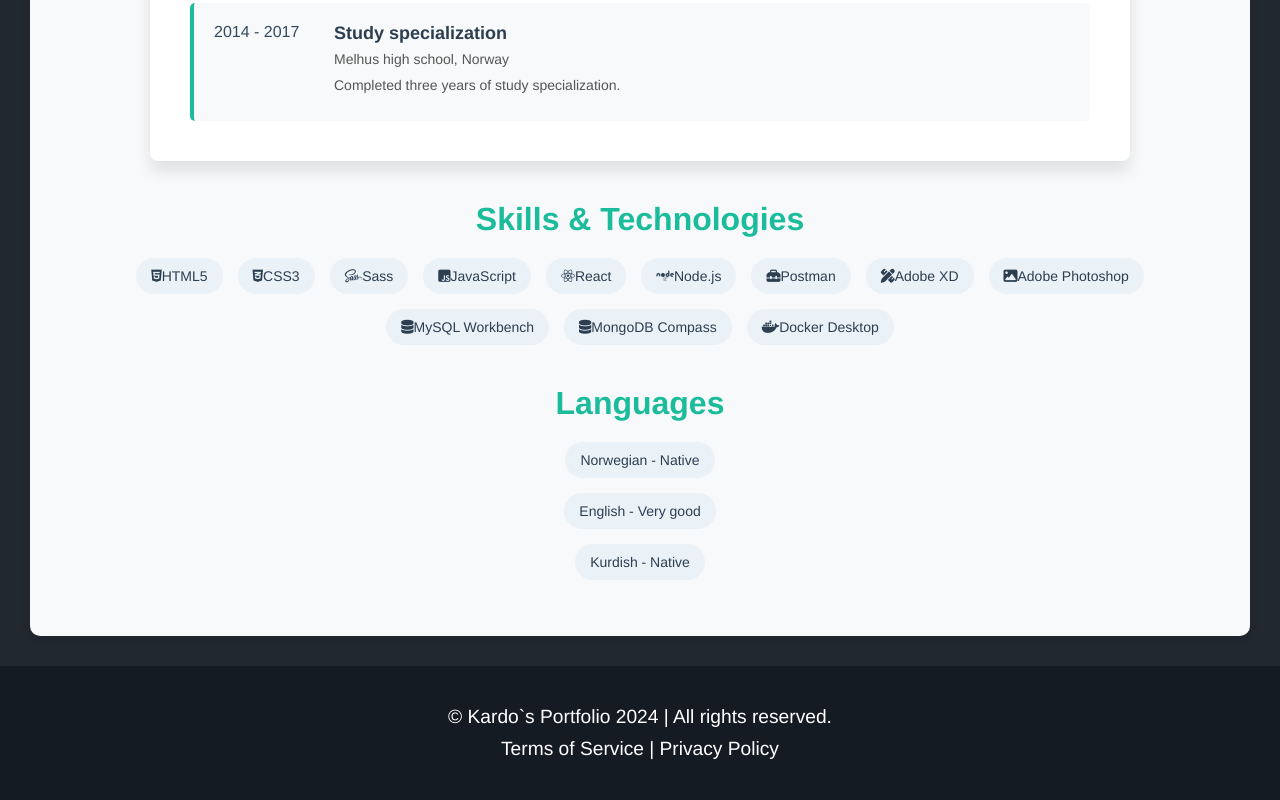
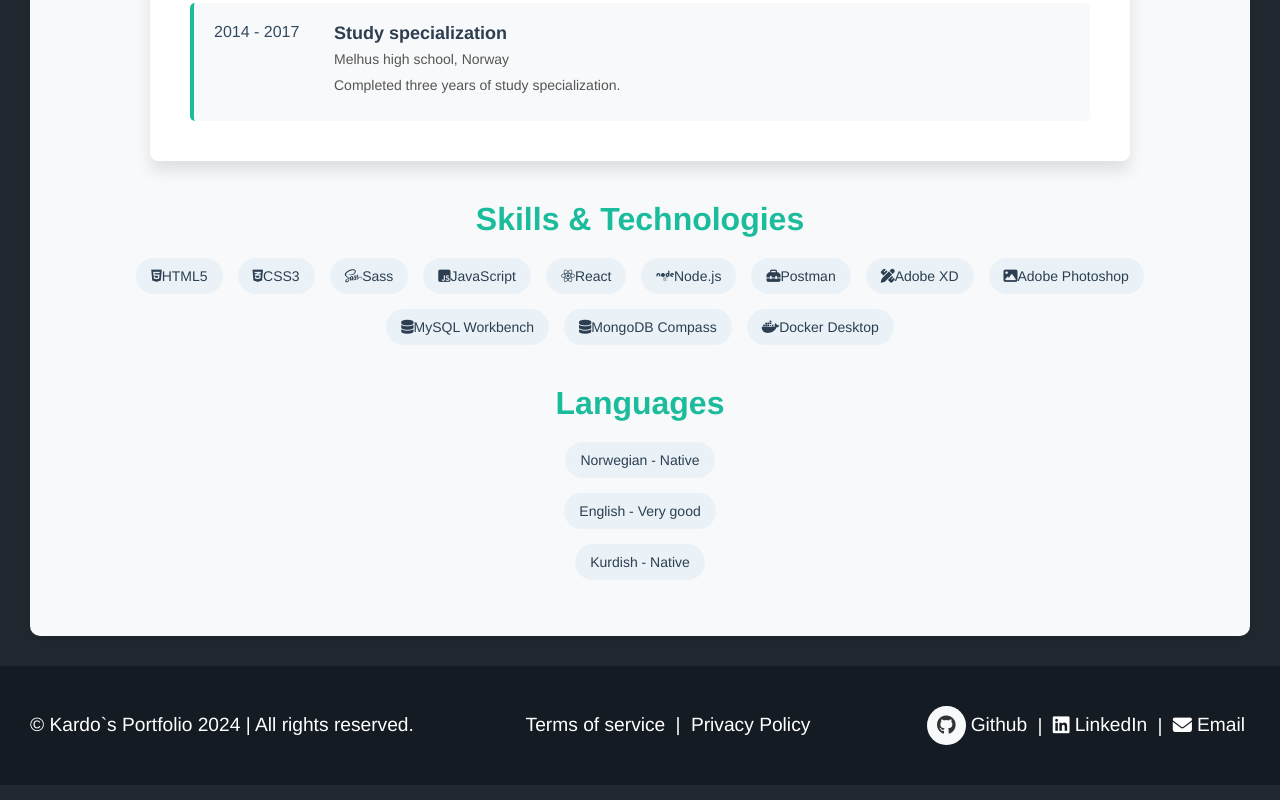
Before and after one commit to kardokiyani/PortfolioWebpage, a plain HTML site: page about.html in a window 1280 px wide. Shown: the part 1234-2034 px from the top of the page. Drawn offline with Linux system fonts and the light colour scheme.

Commit message:
Footer updated

```diff
--- a/about.html
+++ b/about.html
@@ -104,10 +104,26 @@
       </section>
     </main>
     <footer class="footerStyling">
-      <div class="footer-text">
+      <div class="footer-container">
+      <div class="footer-left footer-text">
         &copy Kardo`s Portfolio 2024 | All rights reserved.
       </div>
-      <div class="footer-text">Terms of Service | Privacy Policy</div>
+      <div class="footer-center footer-text">
+        <a href="#" class="footer-link"> Terms of service</a> |
+        <a href="#" class="footer-link"> Privacy Policy</a>
+      </div>
+      <div class="footer-right footer-text">
+        <a href="https://github.com/kardokiyani" target="_blank" class="footer-link">
+          <i class="fab fa-github"></i>Github</a> |
+          <a href="https://www.linkedin.com/in/kardo-kiyani-6b598a2a7/" target="_blank" class="footer-link">
+            <i class="fab fa-linkedin"></i> LinkedIn
+          </a>
+          |
+          <a href="mailto:kardo1998@gmail.com" target="_blank" class="footer-link">
+            <i class="fas fa-envelope"></i> Email
+          </a>
+      </div>
+      </div>
     </footer>
   </body>
 </html>
```
Also changed, not shown: contact.html (+18 -2 lines).
